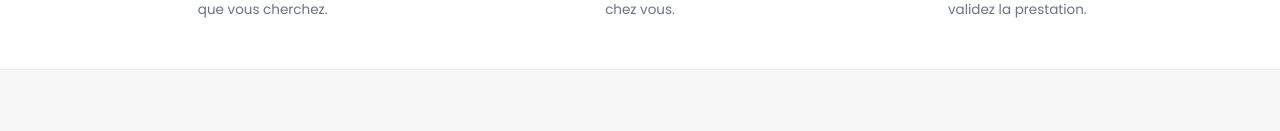
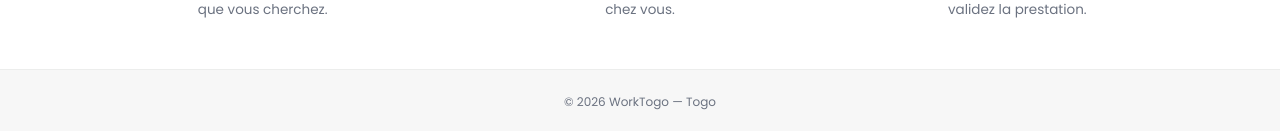
Before and after one commit to Georginio-prod/Alo_Dowoto, a Nuxt app: page / in a window 1280 px wide. Shown: the part 1451-1582 px from the top of the page. Before the commit the page ends 1521 px from the top, so only its background shows below. Built offline with nearby package versions, Linux system fonts and the light colour scheme.

Commit message:
feat(footer): ajouter le composant AppFooter
Pied de page global (© année WorkTogo — Togo) rendu dans le layout
sous le contenu. Année calculée dynamiquement.

Closes #10

```diff
--- /dev/null
+++ b/app/components/AppFooter.vue
@@ -0,0 +1,9 @@
+<script setup lang="ts">
+const year = new Date().getFullYear()
+</script>
+
+<template>
+  <footer class="mx-auto max-w-6xl px-6 py-6 text-center text-xs text-muted">
+    © {{ year }} WorkTogo — Togo
+  </footer>
+</template>
--- a/app/layouts/default.vue
+++ b/app/layouts/default.vue
@@ -5,5 +5,7 @@
     <main>
       <slot />
     </main>
+
+    <AppFooter />
   </div>
 </template>
```
